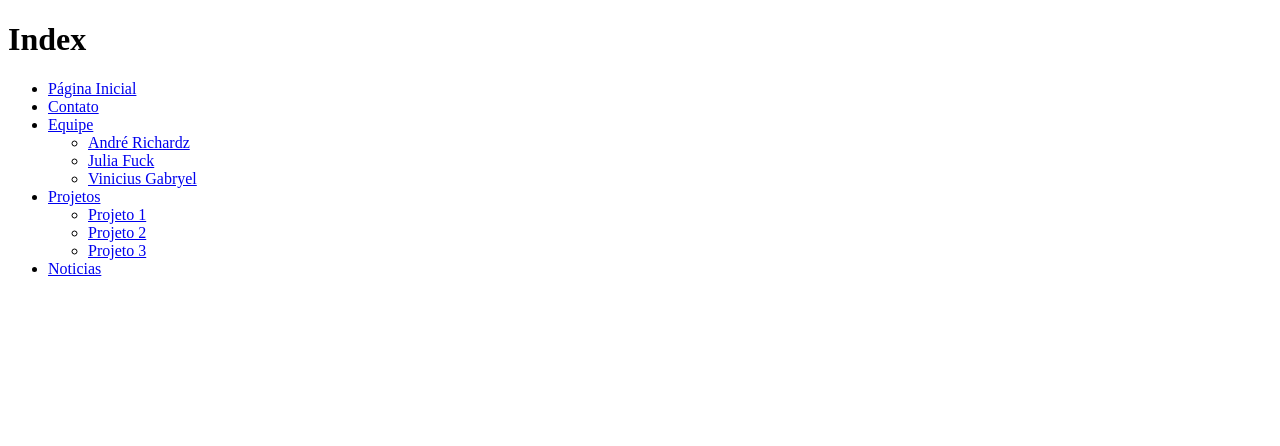
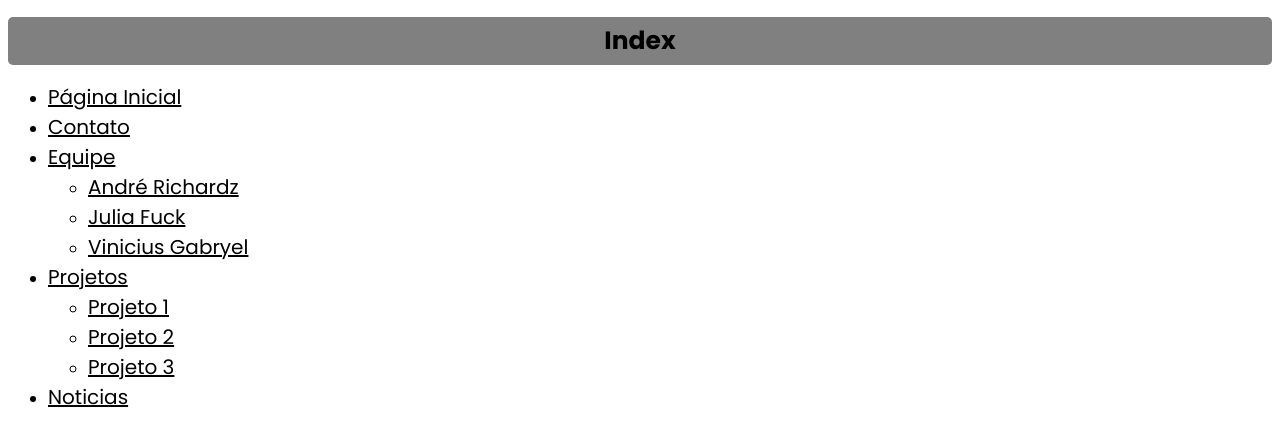
Before and after one commit to fujulia/Exercicio_git, a plain HTML site: page index.html in a window 1280 px wide. Drawn offline with Linux system fonts and the light colour scheme; the site is published under a folder, as on GitHub Pages, so addresses that start at the root find nothing.

Commit message:
Fix: Links

```diff
--- a/index.html
+++ b/index.html
@@ -6,27 +6,27 @@
     <meta name="viewport" content="width=device-width, initial-scale=1.0">
     <title>Projeto GIT</title>
 
-    <link rel="stylesheet" href="/style/style.css">
+    <link rel="stylesheet" href="style/style.css">
 </head>
 
 <body>
     <h1>Index</h1>
     <ul>
         <li><a href="index.html">Página Inicial</a></li>
-        <li><a href="/paginas/contato.html">Contato</a></li>
-        <li><a href="/paginas/equipe/equipe.html">Equipe</a></li>
+        <li><a href="paginas/contato.html">Contato</a></li>
+        <li><a href="paginas/equipe/equipe.html">Equipe</a></li>
         <ul>
-            <li><a href="/paginas/equipe/perfilAndre.html">André Richardz</a></li>
-            <li><a href="/paginas/equipe/perfilJulia.html">Julia Fuck</a></li>
-            <li><a href="/paginas/equipe/perfilViny.html">Vinicius Gabryel</a></li>
+            <li><a href="paginas/equipe/perfilAndre.html">André Richardz</a></li>
+            <li><a href="paginas/equipe/perfilJulia.html">Julia Fuck</a></li>
+            <li><a href="paginas/equipe/perfilViny.html">Vinicius Gabryel</a></li>
         </ul>
         <li><a href="/paginas/projetos/projetos.html">Projetos</a></li>
         <ul>
-            <li><a href="/paginas/projetos/projeto1.html">Projeto 1</a></li>
-            <li><a href="/paginas/projetos/projeto2.html">Projeto 2</a></li>
-            <li><a href="/paginas/projetos/projeto3.html">Projeto 3</a></li>
+            <li><a href="paginas/projetos/projeto1.html">Projeto 1</a></li>
+            <li><a href="paginas/projetos/projeto2.html">Projeto 2</a></li>
+            <li><a href="paginas/projetos/projeto3.html">Projeto 3</a></li>
         </ul>
-        <li><a href="/paginas/noticias.html">Noticias</a></li>
+        <li><a href="paginas/noticias.html">Noticias</a></li>
     </ul>
 </body>
 </html>
```
Also changed, not shown: paginas/contato.html (+1 -1 lines), paginas/equipe/equipe.html (+4 -4 lines), paginas/equipe/perfilAndre.html (+1 -1 lines), paginas/equipe/perfilJulia.html (+1 -1 lines), paginas/equipe/perfilViny.html (+1 -1 lines), paginas/noticias.html (+1 -1 lines), paginas/projetos/projeto1.html (+1 -1 lines), paginas/projetos/projeto2.html (+1 -1 lines), paginas/projetos/projeto3.html (+1 -1 lines), paginas/projetos/projetos.html (+1 -1 lines).
